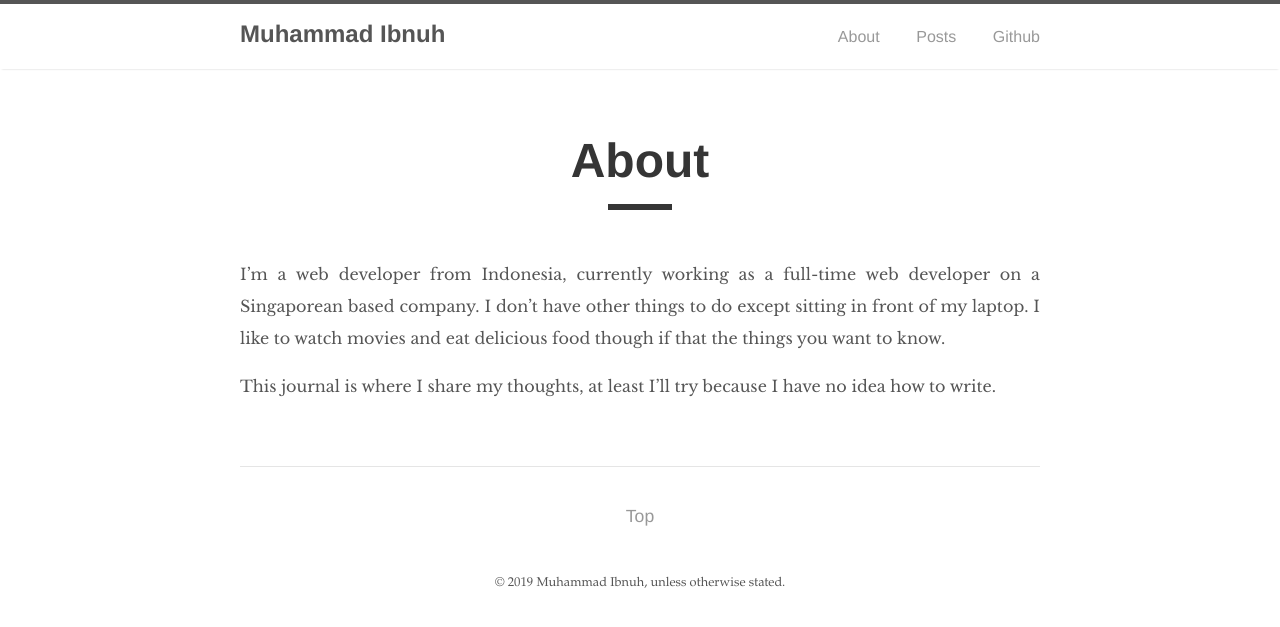
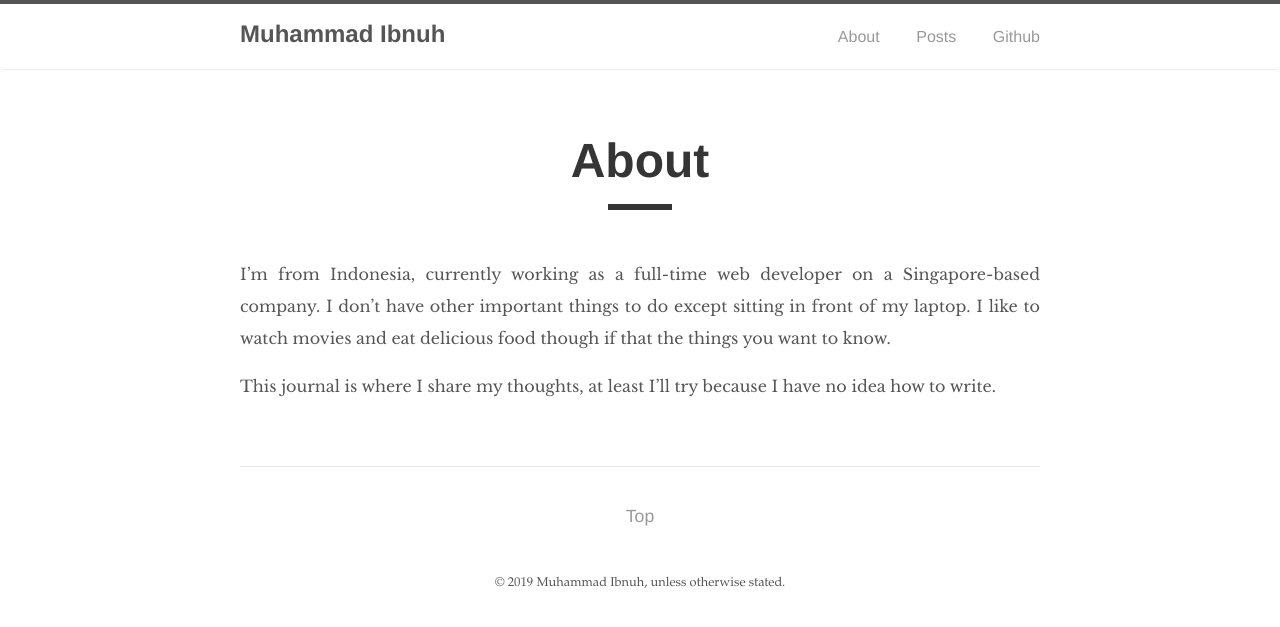
Before and after one commit to ibnuh/ibnuh.github.io, a Jekyll site: the page built from about.md, in a window 1280 px wide. Shown: the top 627 px of the page. Built offline with Jekyll 4.4.1, drawn with Linux system fonts in a browser that asks for light colours.

Commit message:
Update about

```diff
--- a/about.md
+++ b/about.md
@@ -4,6 +4,6 @@ title: 'About'
 permalink: /about/
 ---
 
-I’m a web developer from Indonesia, currently working as a full-time web developer on a Singaporean based company. I don't have other things to do except sitting in front of my laptop. I like to watch movies and eat delicious food though if that the things you want to know.
+I’m from Indonesia, currently working as a full-time web developer on a Singapore-based company. I don't have other important things to do except sitting in front of my laptop. I like to watch movies and eat delicious food though if that the things you want to know.
 
 This journal is where I share my thoughts, at least I'll try because I have no idea how to write.
```
